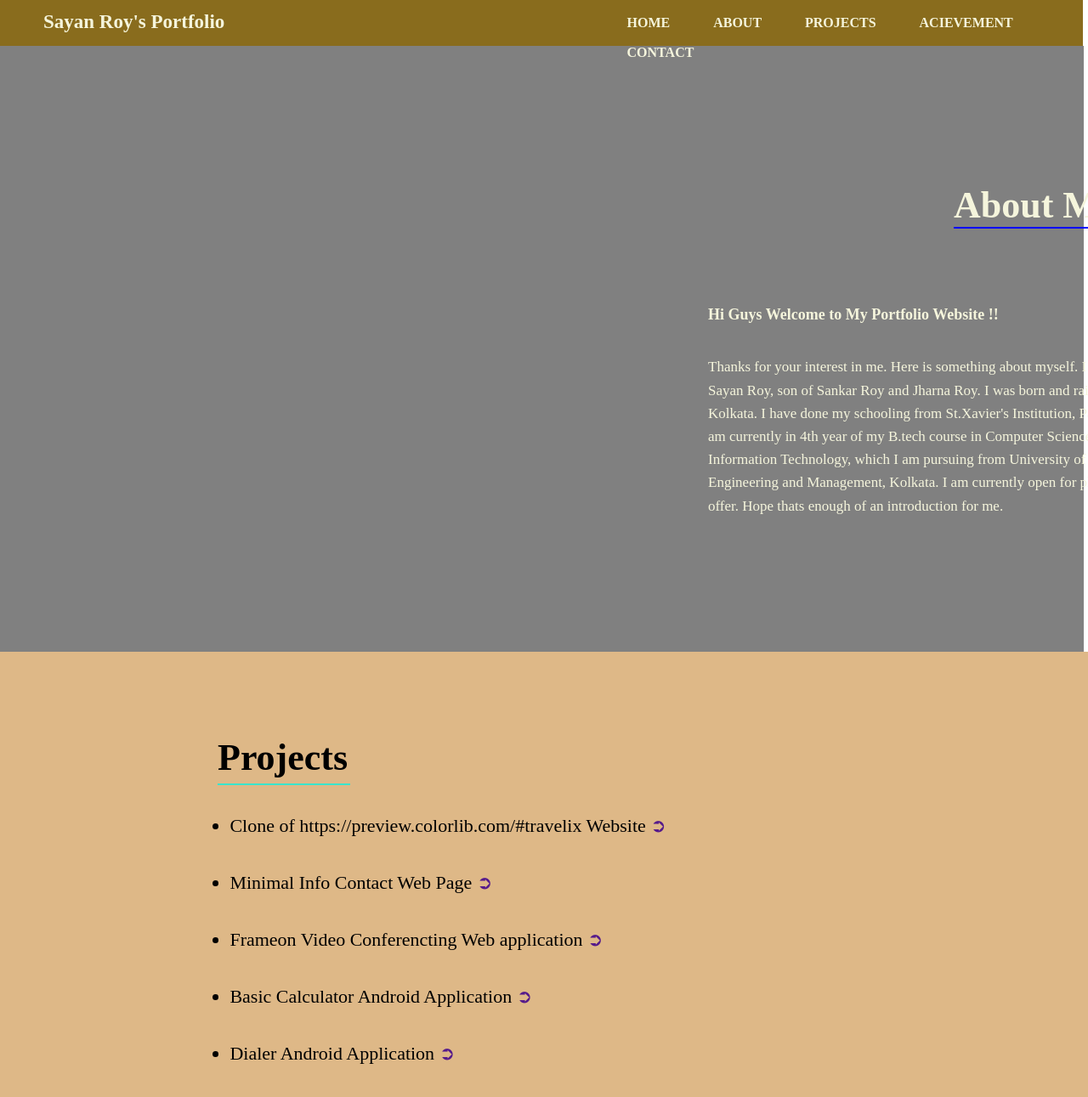
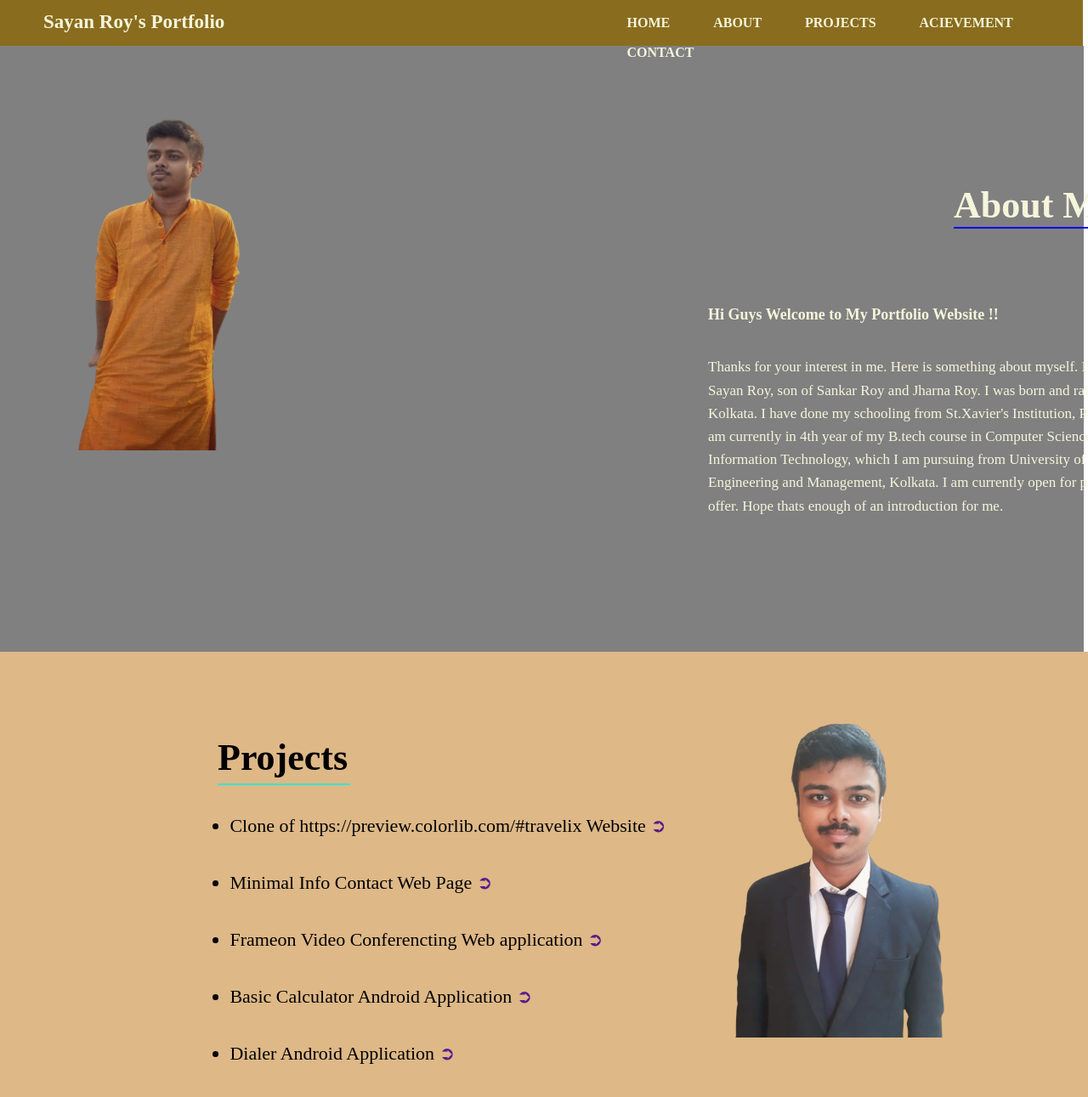
Before and after one commit to SayanRoy2000/Portfolio-Website-Basic-, a plain HTML site: page index.html in a window 1280 px wide. Shown: the top 1291 px of the page at 85% size. Drawn offline with Linux system fonts and the light colour scheme.

Commit message:
Update index.html

```diff
--- a/index.html
+++ b/index.html
@@ -23,7 +23,7 @@
             </ul>
         </div>
         <div id="introduction">
-            <img id="img1" src="images/image1.jpg" alt="">
+            <img id="img1" src="image1.jpg" alt="">
             <div id="about_container">
                 <h1>About Me</h1>
                 <h2>Hi Guys Welcome to My Portfolio Website !!</h2>
@@ -64,7 +64,7 @@
                     Android Tic Tac Toe Game   <a href="">➲</a>
                 </li>
             </UL>
-            <img id="img2" src="images/image2.jpg" alt="">
+            <img id="img2" src="image2.jpg" alt="">
         </div>
         <div id="achievements">
             <h1>Achievements</h1>
@@ -79,7 +79,7 @@
                     Achivement 3: Have earned 33 points in the qualification round of Hash code 2022   <a href="">➲</a>
                 </li>
             </ul>
-            <img id="img3" src="images/hashcode-logo.jpg" alt="">
+            <img id="img3" src="hashcode-logo.jpg" alt="">
         </div>
         <div id="contact" onsubmit="sendEmail(); reset(); return false;">
             <h1>Contact</h1>
```
